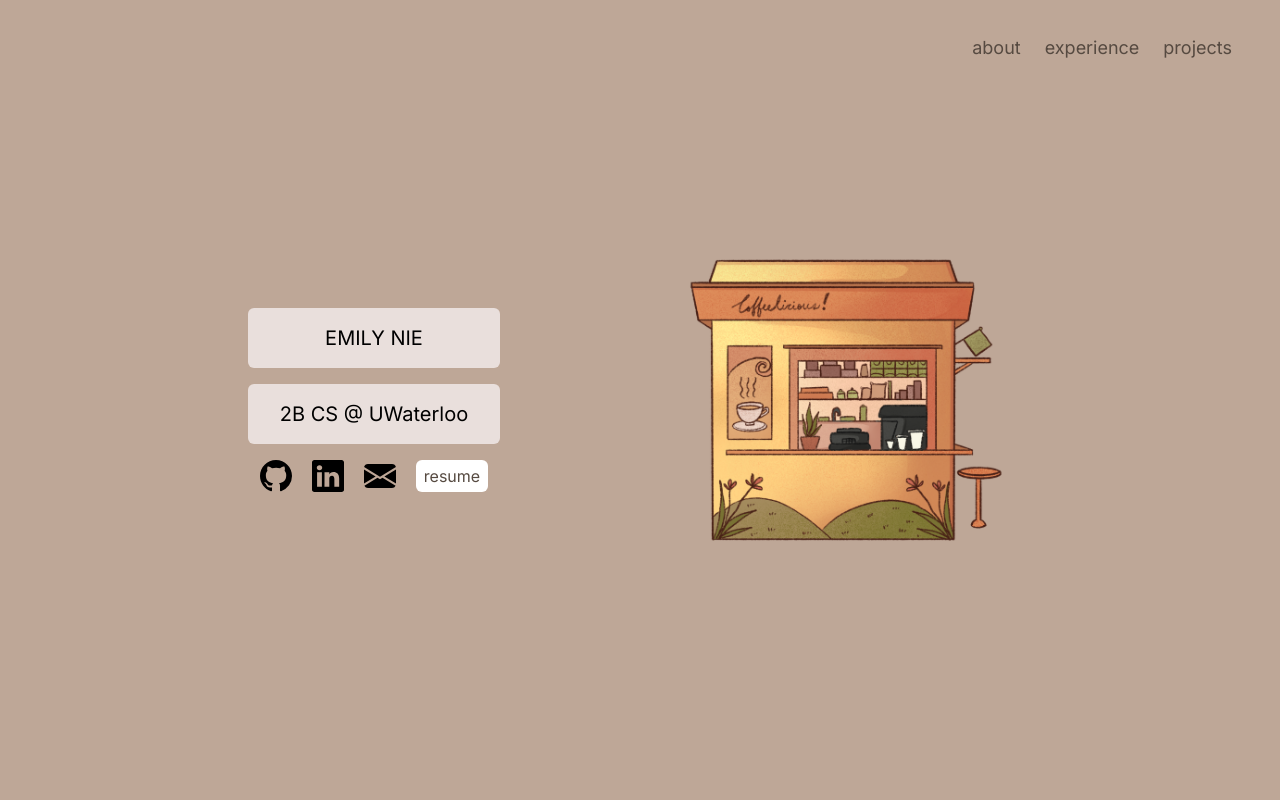
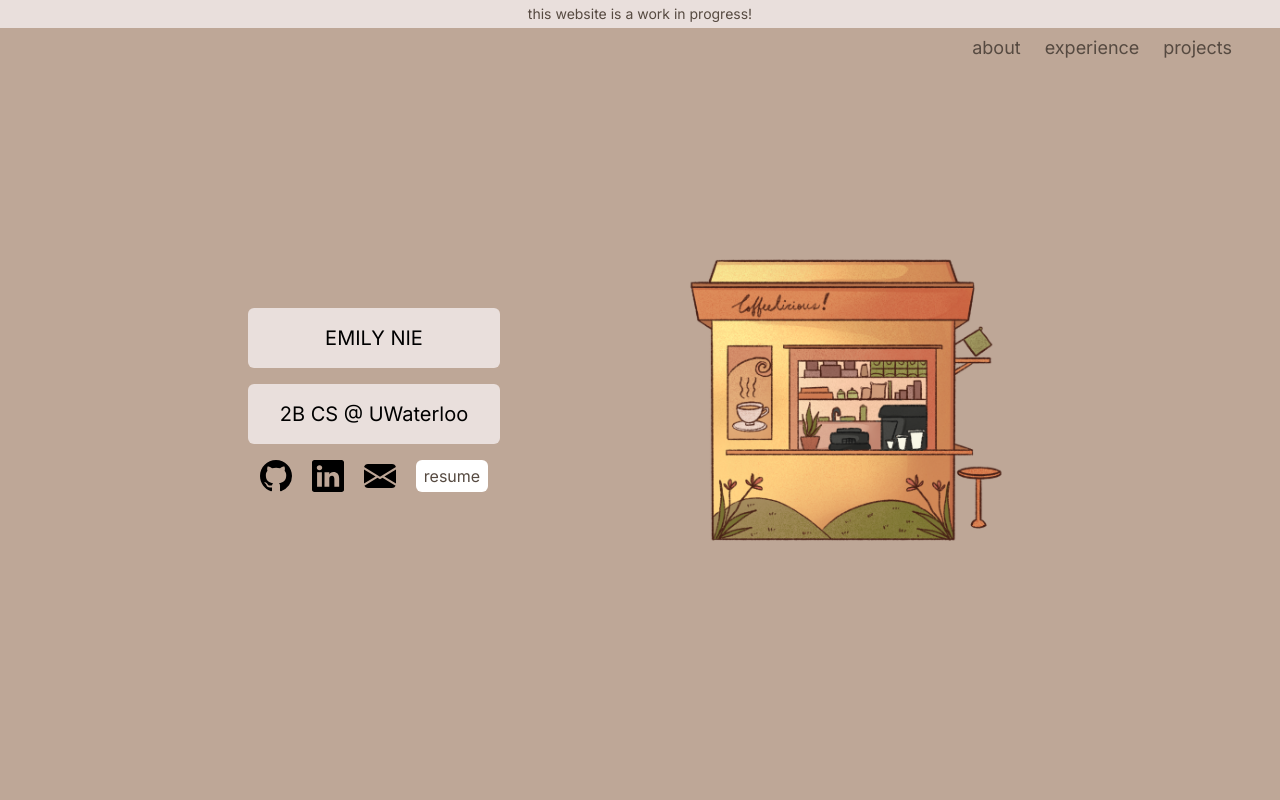
Before and after one commit to emilyniee/Personal-website, a Next.js app: page / in a window 1280 px wide. Shown: the top 800 px of the page. Built offline with nearby package versions, Linux system fonts and the light colour scheme.

Commit message:
header to say work in progress

```diff
--- a/src/app/page.tsx
+++ b/src/app/page.tsx
@@ -7,6 +7,9 @@ import Projects from "./sections/projects";
 export default function Home() {
   return (
     <main className="flex flex-col min-h-screen min-w-screen">
+        <main className=" w-full flex justify-center fixed px-12 pb-1 pt-1 bg-coffee-100">
+            <h1 className="text-sm text-coffee-300">this website is a work in progress!</h1>
+        </main>
       <Navbar/>
       <Landing/>
       <About/>
```
